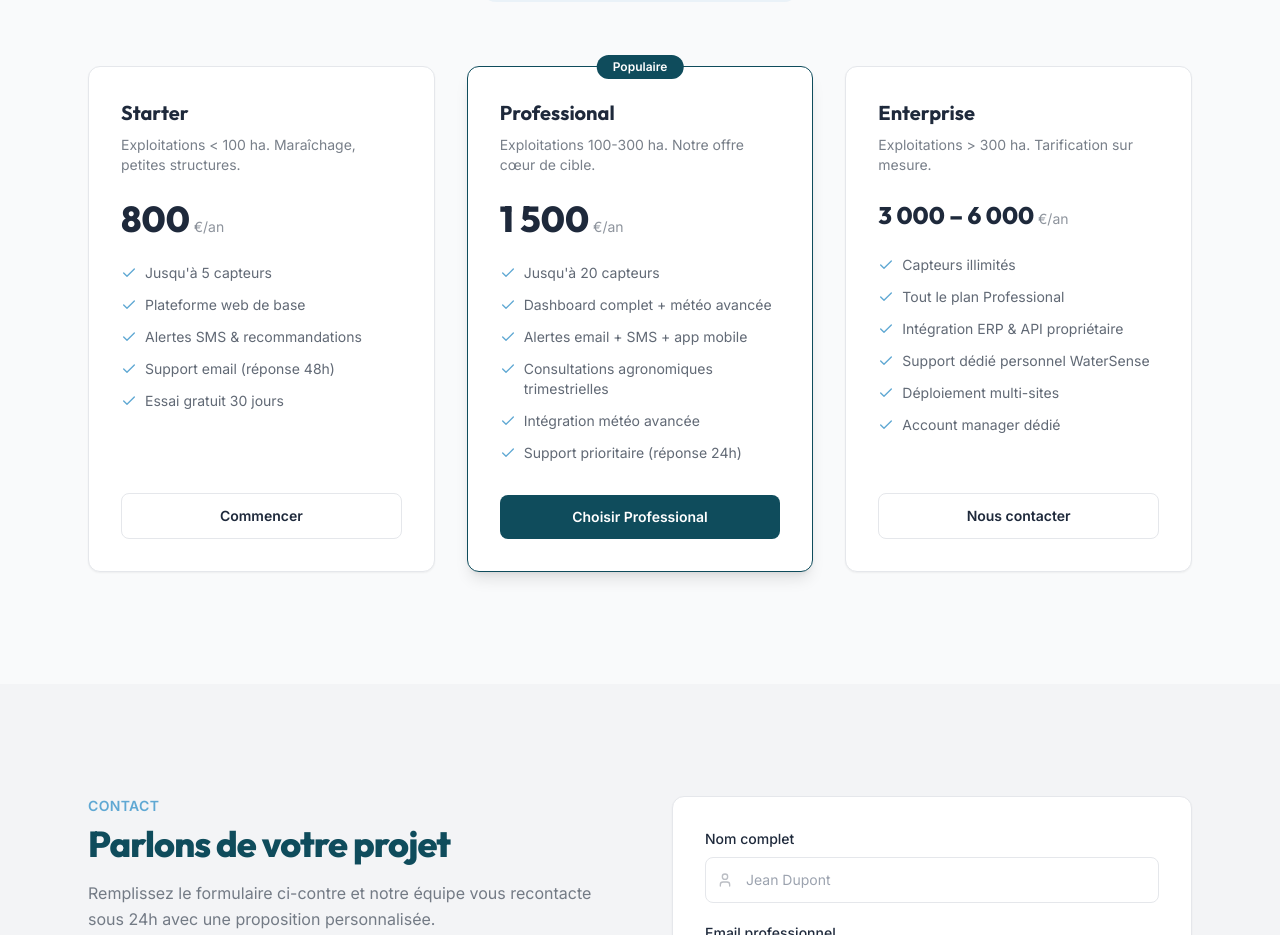
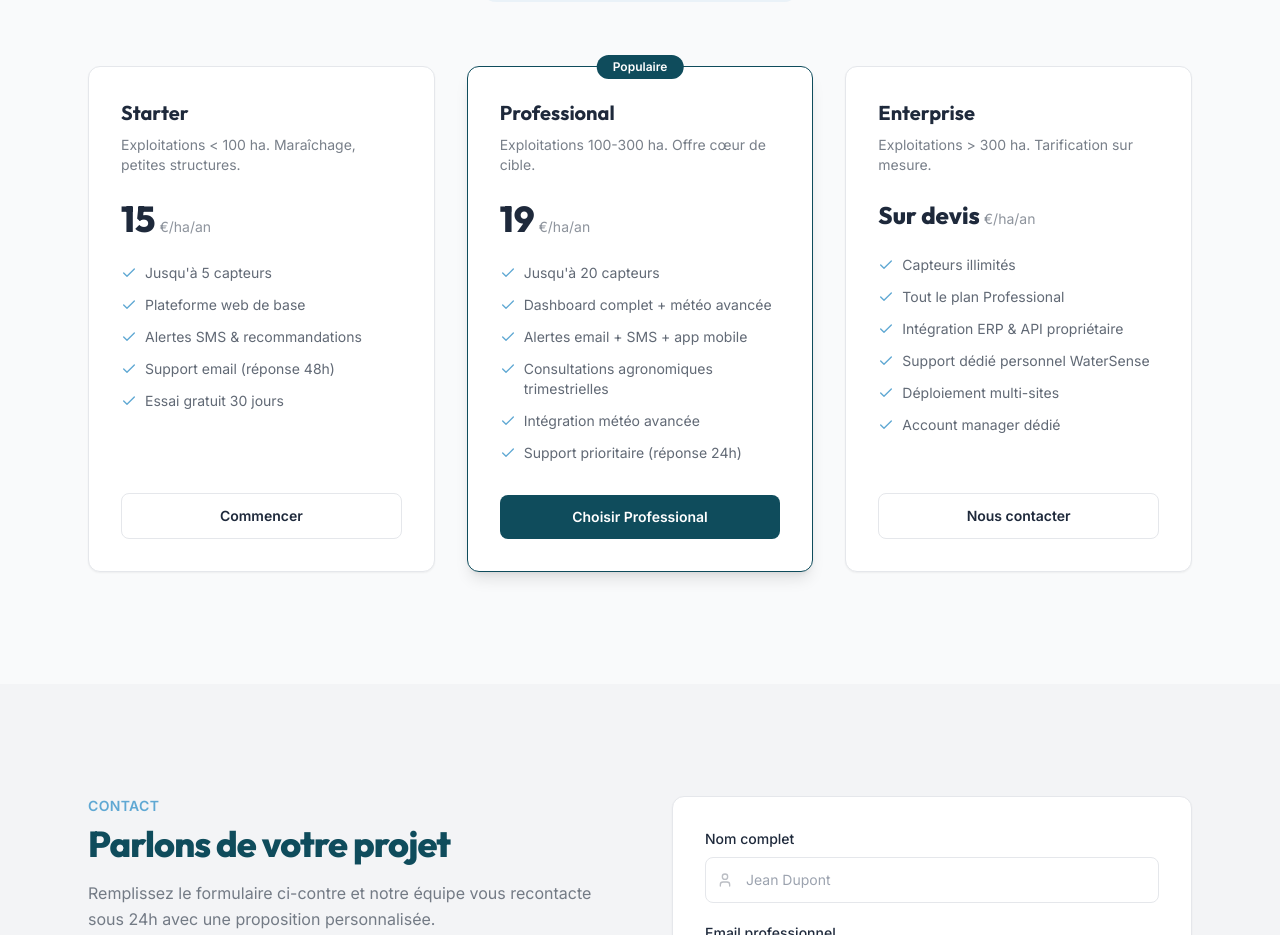
Before and after one commit to wejzi000/WATERSENSE, a Next.js app: page / in a window 1280 px wide. Shown: the part 3080-4015 px from the top of the page. Built offline with nearby package versions, Linux system fonts and the light colour scheme.

Commit message:
feat: tarifs affichés en €/ha/an selon rapport V32

```diff
--- a/src/components/landing/PricingSection.tsx
+++ b/src/components/landing/PricingSection.tsx
@@ -7,8 +7,8 @@ const plans = [
   {
     name: 'Starter',
     description: 'Exploitations < 100 ha. Maraîchage, petites structures.',
-    price: '800',
-    period: '€/an',
+    price: '15',
+    period: '€/ha/an',
     features: [
       'Jusqu\'à 5 capteurs',
       'Plateforme web de base',
@@ -21,9 +21,9 @@ const plans = [
   },
   {
     name: 'Professional',
-    description: 'Exploitations 100-300 ha. Notre offre cœur de cible.',
-    price: '1 500',
-    period: '€/an',
+    description: 'Exploitations 100-300 ha. Offre cœur de cible.',
+    price: '19',
+    period: '€/ha/an',
     features: [
       'Jusqu\'à 20 capteurs',
       'Dashboard complet + météo avancée',
@@ -38,8 +38,8 @@ const plans = [
   {
     name: 'Enterprise',
     description: 'Exploitations > 300 ha. Tarification sur mesure.',
-    price: '3 000 – 6 000',
-    period: '€/an',
+    price: 'Sur devis',
+    period: '€/ha/an',
     features: [
       'Capteurs illimités',
       'Tout le plan Professional',
```
